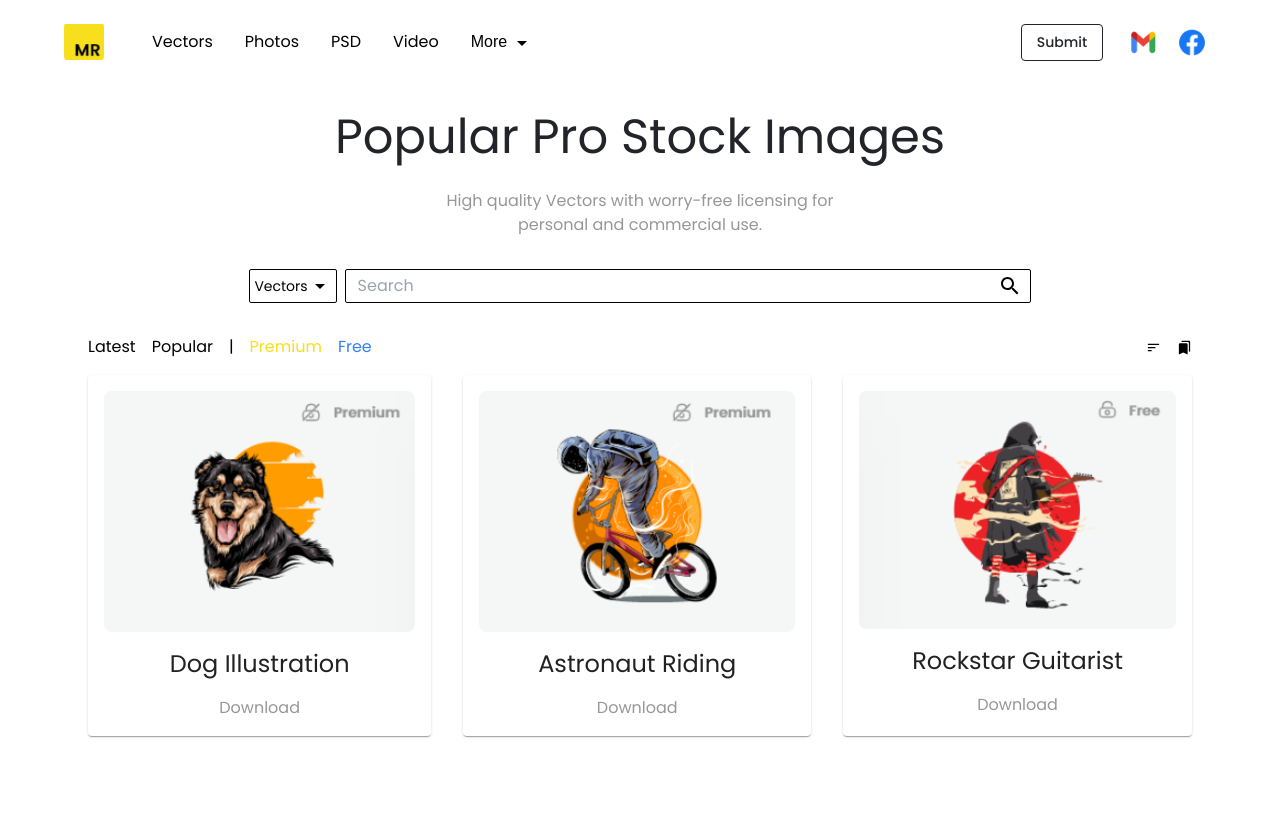
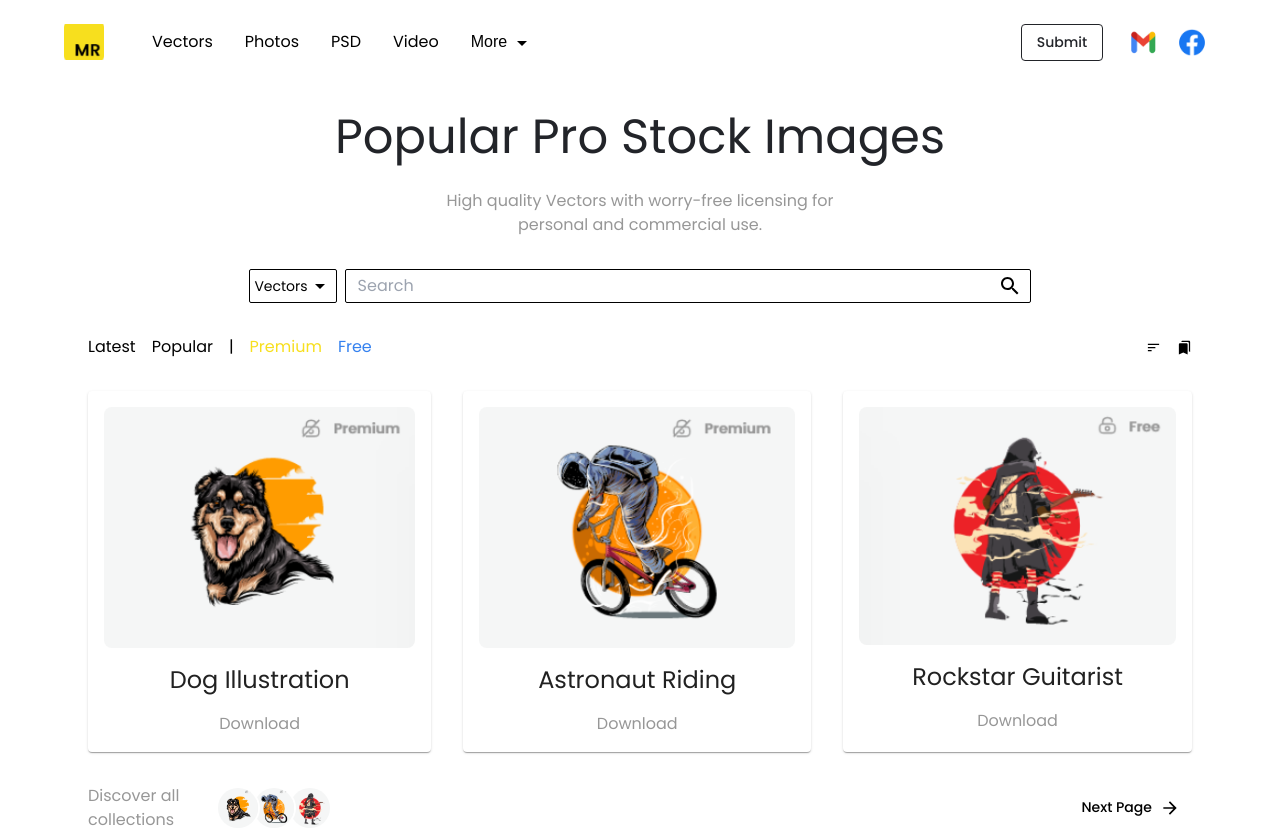
Before and after one commit to MahendraDani/gdsc-round-2, a React (Vite) app: page / in a window 1280 px wide. Before the commit the page ends 800 px from the top, so only its background shows below. Built offline with nearby package versions, Linux system fonts and the light colour scheme.

Commit message:
feat: completed cards section

```diff
--- /dev/null
+++ b/src/components/Vectors/VectorCardGroup.jsx
@@ -0,0 +1,31 @@
+import { Avatar, AvatarGroup } from "@mui/material";
+import React from "react";
+import image1 from "/image1.png";
+import image2 from "/image2.png";
+import image3 from "/image3.png";
+
+const VectorCardGroup = () => {
+  const cards = [
+    {
+      name: "Dog Illustration",
+      imageUrl: image1,
+    },
+    {
+      name: "Astronaut Riding",
+      imageUrl: image2,
+    },
+    {
+      name: "Rockstar Guitarist",
+      imageUrl: image3,
+    },
+  ];
+  return (
+    <AvatarGroup max={3}>
+      {cards.map((item, index) => {
+        return <Avatar alt={item.name} src={item.imageUrl} key={index} />;
+      })}
+    </AvatarGroup>
+  );
+};
+
+export default VectorCardGroup;
--- a/src/components/Vectors/VectorContainer.jsx
+++ b/src/components/Vectors/VectorContainer.jsx
@@ -1,13 +1,24 @@
-import { Container, Paper, Stack, Typography } from "@mui/material";
+import {
+  Avatar,
+  AvatarGroup,
+  Box,
+  Button,
+  Container,
+  Paper,
+  Stack,
+  Typography,
+} from "@mui/material";
 import React from "react";
 import VectorTypes from "./VectorTypes";
 import VectorIcons from "./VectorIcons";
 import VectorCards from "./VectorCards";
+import VectorCardGroup from "./VectorCardGroup";
+import { ArrowForward } from "@mui/icons-material";
 
 const VectorContainer = () => {
   return (
     <Container>
-      <Stack direction={"column"} gap={2}>
+      <Stack direction={"column"} gap={4}>
         <Stack
           direction={"row"}
           sx={{
@@ -20,6 +31,39 @@ const VectorContainer = () => {
           <VectorIcons />
         </Stack>
         <VectorCards />
+        <Stack
+          direction={"row"}
+          sx={{ alignItems: "center", justifyContent: "space-between" }}
+        >
+          <Stack
+            direction={"row"}
+            sx={{ justifyContent: "start", alignItems: "center", gap: 2 }}
+          >
+            <Typography
+              sx={{
+                fontFamily: "Poppins",
+                width: "7rem",
+                color: "gray.main",
+                cursor: "pointer",
+                ":hover": {
+                  textDecoration: "underline",
+                },
+              }}
+            >
+              Discover all collections
+            </Typography>
+            <VectorCardGroup />
+          </Stack>
+          <Box>
+            <Button
+              variant="standard"
+              endIcon={<ArrowForward />}
+              sx={{ fontFamily: "Poppins", textTransform: "none" }}
+            >
+              Next Page
+            </Button>
+          </Box>
+        </Stack>
       </Stack>
     </Container>
   );
```
